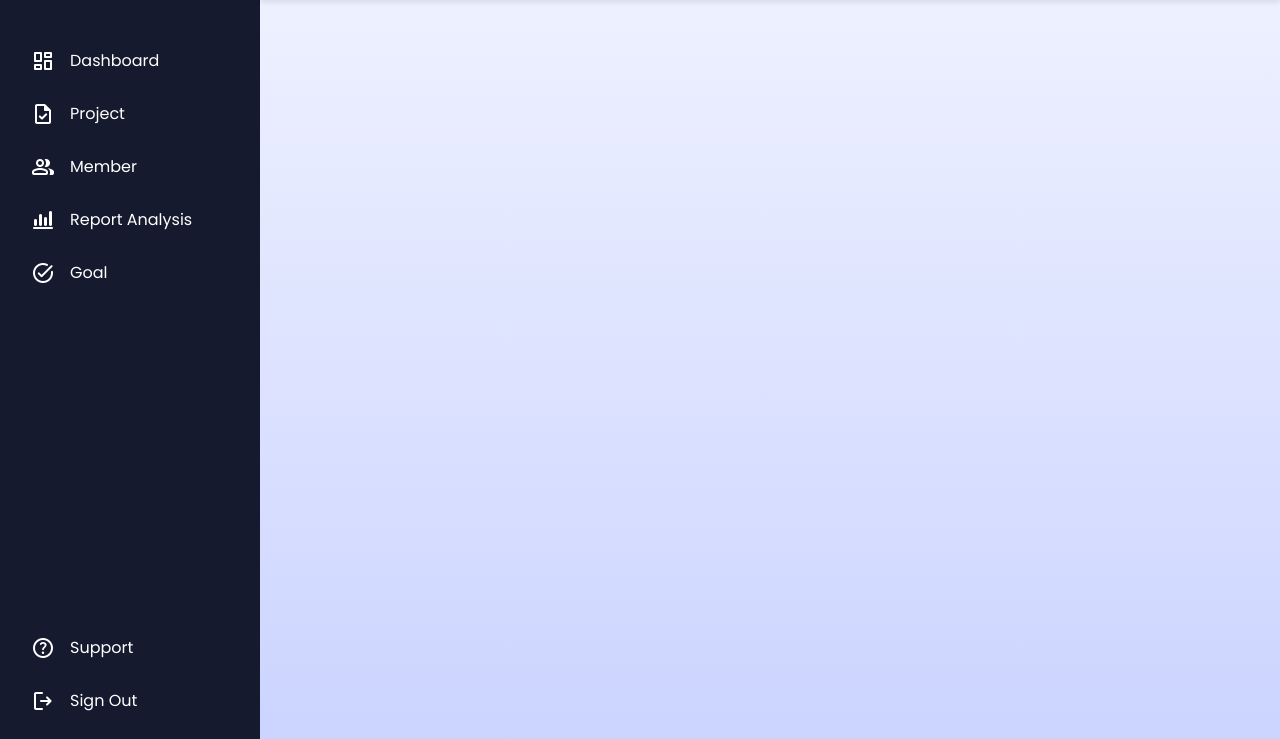
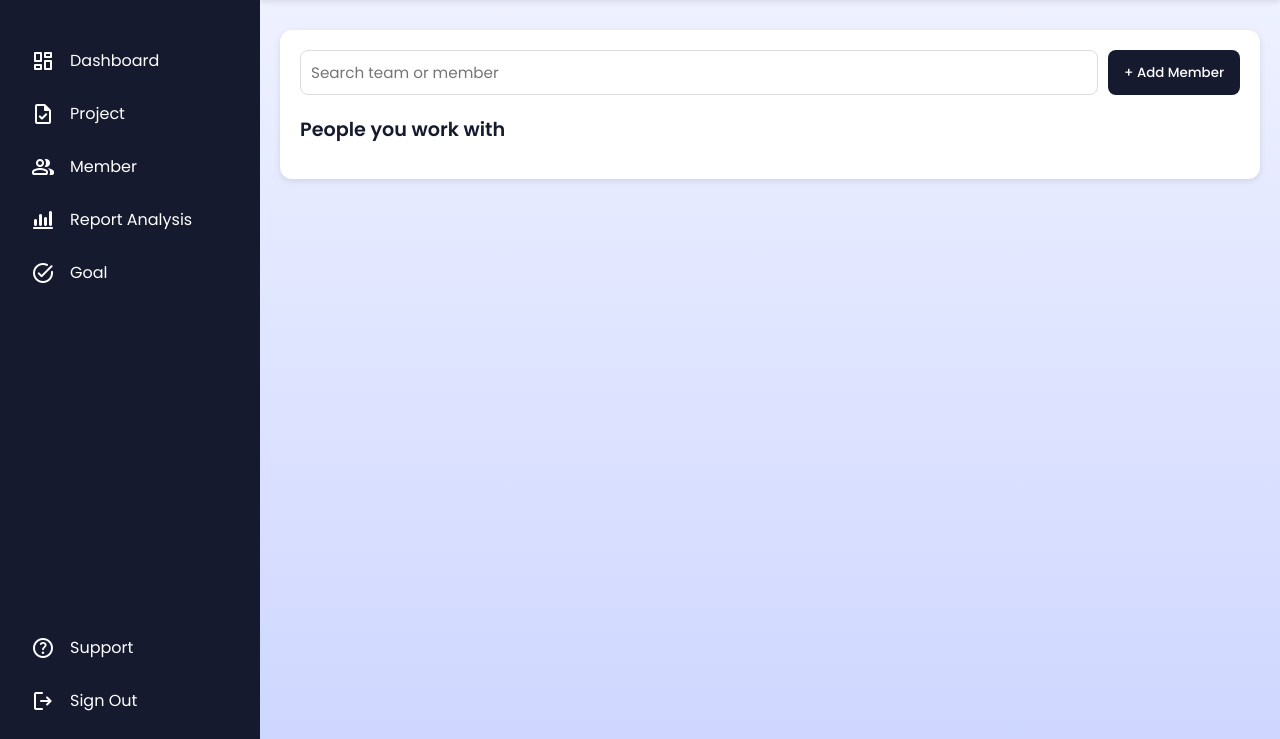
Before and after one commit to tjunjie1408/RWDD-Assignment, a PHP site: page /member.html in a window 1280 px wide. Shown: the part 60-799 px from the top of the page. Run offline with PHP 8.4, Linux system fonts and the light colour scheme; some libraries are stand-ins or nearby versions.

Commit message:
goal and member update

```diff
--- a/Front-end/main.css
+++ b/Front-end/main.css
@@ -393,11 +393,11 @@ header {
 }
 
 /* ---Modal (Create Goal 弹窗)--- */
-.modal.hidden {
+.goal.modal.hidden {
   display: none;
 }
 
-.modal {
+.goal.modal {
   position: fixed;
   top: 0; left: 0;
   width: 100%;
@@ -409,7 +409,7 @@ header {
   z-index: 200;
 }
 
-.modal-content {
+.goal-modal-content {
   background: #fff;
   padding: 25px;
   width: 380px;
@@ -417,7 +417,7 @@ header {
   box-shadow: 0 5px 15px rgba(0,0,0,0.2);
 }
 
-.modal-content h2 {
+.goal-modal-content h2 {
   margin-top: 0;
   margin-bottom: 15px;
   font-size: 1.3rem;
@@ -425,14 +425,14 @@ header {
   font-weight: 600;
 }
 
-.modal-content label {
+.goal-modal-content label {
   display: block;
   margin: 10px 0 5px;
   font-weight: 500;
   color: #333;
 }
 
-.modal-content input {
+.goal-modal-content input {
   width: 100%;
   padding: 10px;
   margin-bottom: 15px;
@@ -443,12 +443,12 @@ header {
   transition: border-color 0.3s ease;
 }
 
-.modal-content input:focus {
+.goal-modal-content input:focus {
   border-color: #007bff;
 }
 
 /* 弹窗按钮 */
-.modal-content button {
+.goal-modal-content button {
   margin-right: 10px;
   padding: 10px 14px;
   border: none;
@@ -495,3 +495,206 @@ header {
 #deleteGoalBtn:hover {
   background: #b02a37;
 }
+
+/* -------- Member Page Content -------- */
+.membercontent {
+  width: calc(100% - 260px);   /* 默认 sidebar 展开 */
+  margin-left: 260px;
+  margin-top: 70px;            /* 避开 header */
+  padding: 20px;
+  transition: all 0.3s ease;
+}
+
+.sidebar.collapsed ~ .membercontent {
+  width: calc(100% - 85px);    /* sidebar 收起时 */
+  margin-left: 85px;
+}
+
+/* 小屏幕时，内容全屏 */
+@media (max-width: 1024px) {
+  .membercontent {
+    width: 100%;
+    margin-left: 0;
+    margin-top: 70px; /* header 高度 */
+    padding: 15px;
+  }
+}
+
+/* -------- Team Section -------- */
+.team-section {
+  background: #fff;
+  border-radius: 12px;
+  padding: 20px;
+  box-shadow: 0 2px 6px rgba(0,0,0,0.1);
+}
+
+.team-section h3 {
+  margin: 20px 0 15px;
+  font-size: 1.2rem;
+  font-weight: 600;
+  color: #151A2E;
+}
+
+/* 顶部搜索 + Add Member 按钮 */
+.team-controls {
+  display: flex;
+  gap: 10px;
+  margin-bottom: 15px;
+  flex-wrap: wrap;  /* 小屏幕自动换行 */
+}
+
+.team-controls input {
+  flex: 1;
+  min-width: 200px;
+  padding: 10px;
+  border: 1px solid #ddd;
+  border-radius: 8px;
+  font-size: 0.95rem;
+}
+
+.team-controls button {
+  padding: 10px 16px;
+  background: #151A2E;
+  color: #fff;
+  border: none;
+  border-radius: 8px;
+  cursor: pointer;
+  font-weight: 500;
+  transition: background 0.3s ease, transform 0.2s ease;
+}
+
+.team-controls button:hover {
+  background: #2A2F4F;
+  transform: translateY(-2px);
+}
+
+/* -------- Member List (Grid) -------- */
+.member-list {
+  display: grid;
+  grid-template-columns: repeat(auto-fill, minmax(250px, 1fr));
+  gap: 20px;
+}
+
+/* 成员卡片 */
+.member-card {
+  background: #f9f9f9;
+  padding: 15px;
+  border-radius: 12px;
+  box-shadow: 0 2px 6px rgba(0,0,0,0.08);
+  transition: transform 0.2s ease;
+  cursor: pointer;
+}
+
+.member-card:hover {
+  transform: translateY(-4px);
+}
+
+.member-card h4 {
+  margin: 0 0 8px;
+  font-size: 1rem;
+  font-weight: 600;
+  color: #333;
+}
+
+.member-card p {
+  margin: 4px 0;
+  font-size: 0.9rem;
+  color: #666;
+}
+
+/* -------- Modal (Add / View Member) -------- */
+.modal {
+  display: none; /* 默认隐藏，由 JS 控制 */
+  position: fixed;
+  top: 0; left: 0;
+  width: 100%; height: 100%;
+  background: rgba(0,0,0,0.5);
+  z-index: 500;
+  justify-content: center;
+  align-items: center;
+}
+
+.member-modal-content {
+  position: relative;
+  background: #fff;
+  padding: 25px;
+  width: 90%;
+  max-width: 400px;
+  border-radius: 12px;
+  box-shadow: 0 5px 15px rgba(0,0,0,0.2);
+}
+
+.member-modal-content h2 {
+  margin: 0 0 15px;
+  font-size: 1.3rem;
+  font-weight: 600;
+  color: #151A2E;
+}
+
+.member-modal-content label {
+  display: block;
+  margin: 10px 0 5px;
+  font-weight: 500;
+  color: #333;
+}
+
+.member-modal-content input {
+  width: 100%;
+  padding: 10px;
+  border-radius: 8px;
+  border: 1px solid #ccc;
+  margin-bottom: 15px;
+  font-size: 0.95rem;
+}
+
+.member-modal-content button {
+  padding: 10px 14px;
+  border: none;
+  border-radius: 8px;
+  cursor: pointer;
+  font-size: 0.95rem;
+  font-weight: 500;
+}
+
+.member-modal-content button[type="submit"] {
+  background: #007bff;
+  color: #fff;
+}
+
+.member-modal-content button[type="submit"]:hover {
+  background: #0056b3;
+}
+
+.member-modal-header {
+  display: flex;
+  justify-content: space-between; /* 左右分布 */
+  align-items: center;           /* 垂直居中 */
+  margin-bottom: 15px;           /* 与表单内容保持间距 */
+}
+
+.member-modal-content .member-close {
+  position: absolute;
+  top: 20px;
+  right: 20px;
+}
+
+.member-close {
+  width: 40px;
+  height: 40px;
+  border-radius: 8px;
+  background: #ccc;
+  color: #333;
+  font-size: 20px;
+  font-weight: bold;
+  border: none;
+  cursor: pointer;
+  display: flex;
+  align-items: center;
+  justify-content: center;
+  transition: background 0.3s ease;
+}
+
+.member-close:hover {
+  background: #999;
+  color: #fff;
+}
--- a/Front-end/main.js
+++ b/Front-end/main.js
@@ -125,7 +125,7 @@ document.addEventListener("DOMContentLoaded", function () {
   calendar.render();
 
   // ===== Create Goal Modal =====
-  const modal = document.getElementById("taskModal");
+  const modal = document.getElementById("goaltaskModal");
   const closeBtn = document.getElementById("closeModalBtn");
   const saveBtn = document.getElementById("saveTaskBtn");
 
@@ -285,3 +285,98 @@ function getAllDates(start, end) {
     }
   });
 });
+
+// ===== Member Management =====
+document.addEventListener("DOMContentLoaded", () => {
+  const memberList = document.getElementById("memberList");
+  const addMemberBtn = document.getElementById("addMemberBtn");
+  const addMemberModal = document.getElementById("addMemberModal");
+  const viewMemberModal = document.getElementById("viewMemberModal");
+  const addMemberForm = document.getElementById("addMemberForm");
+  const memberDetails = document.getElementById("memberDetails");
+  const deleteMemberBtn = document.getElementById("deleteMemberBtn");
+  const searchInput = document.getElementById("searchMember");
+
+  let members = [];
+  let selectedMemberIndex = null;
+
+  // 打开 "Add Member" 弹窗
+  addMemberBtn.addEventListener("click", () => {
+    addMemberModal.style.display = "flex";
+  });
+
+  // 关闭所有弹窗
+  document.querySelectorAll(".member-close").forEach(closeBtn => {
+    closeBtn.addEventListener("click", () => {
+      addMemberModal.style.display = "none";
+      viewMemberModal.style.display = "none";
+    });
+  });
+
+  // 保存新增成员
+  addMemberForm.addEventListener("submit", (e) => {
+    e.preventDefault();
+    const name = document.getElementById("memberName").value;
+    const company = document.getElementById("memberCompany").value;
+    const task = document.getElementById("memberTask").value;
+
+    members.push({ name, company, task });
+    renderMembers();
+    addMemberForm.reset();
+    addMemberModal.style.display = "none";
+  });
+
+  // 渲染成员列表
+  function renderMembers(filter = "") {
+    memberList.innerHTML = "";
+    members
+      .filter(member =>
+        member.name.toLowerCase().includes(filter) ||
+        member.company.toLowerCase().includes(filter) ||
+        member.task.toLowerCase().includes(filter)
+      )
+      .forEach((member, index) => {
+        const card = document.createElement("div");
+        card.classList.add("member-card");
+        card.innerHTML = `
+          <div class="member-info">
+            <strong>${member.name}</strong>
+            <span>${member.company}</span>
+          </div>
+          <div class="member-task">
+            <span>Task: ${member.task}</span>
+          </div>
+        `;
+        card.addEventListener("click", () => {
+          selectedMemberIndex = index;
+          viewMember(member);
+        });
+        memberList.appendChild(card);
+      });
+  }
+
+  // 搜索成员
+  searchInput.addEventListener("input", (e) => {
+    const filter = e.target.value.toLowerCase();
+    renderMembers(filter);
+  });
+
+  // 查看成员详细资料
+  function viewMember(member) {
+    memberDetails.innerHTML = `
+      <p><strong>Name:</strong> ${member.name}</p>
+      <p><strong>Company:</strong> ${member.company}</p>
+      <p><strong>Previous Task:</strong> ${member.task}</p>
+    `;
+    viewMemberModal.style.display = "flex";
+  }
+
+  // 删除成员
+  deleteMemberBtn.addEventListener("click", () => {
+    if (selectedMemberIndex !== null) {
+      members.splice(selectedMemberIndex, 1);
+      renderMembers();
+      viewMemberModal.style.display = "none";
+    }
+  });
+});
--- a/Front-end/member.html
+++ b/Front-end/member.html
@@ -96,6 +96,54 @@
       </div>
       <img src="https://via.placeholder.com/150" alt="User Avatar" class="user-avatar" id="userAvatar">
     </div>
+    </header>
+
+    <main class="membercontent">
+    <section class="team-section">
+      <div class="team-header">
+        <div class="team-controls">
+          <input type="text" id="searchMember" placeholder="Search team or member">
+          <button id="addMemberBtn">+ Add Member</button>
+        </div>
+      </div>
+
+      <h3>People you work with</h3>
+      <div id="memberList" class="member-list">
+        <!-- 成员卡片由 JS 渲染 -->
+      </div>
+    </section>
+  </main>
+
+  <!-- 新增成员弹窗 -->
+  <div id="addMemberModal" class="modal">
+    <div class="member-modal-content">
+      <h2>Add Member</h2>
+
+      <button class="member-close">&times;</button>
+      <form id="addMemberForm">
+        <label>Name</label>
+        <input type="text" id="memberName" required>
+
+        <label>Company</label>
+        <input type="text" id="memberCompany" required>
+
+        <label>Previous Task</label>
+        <input type="text" id="memberTask" required>
+
+        <button type="submit">Save</button>
+      </form>
+    </div>
+  </div>
+
+  <!-- 查看成员详情弹窗 -->
+  <div id="viewMemberModal" class="member modal">
+    <div class="member-modal-content">
+      <span class="member-close">&times;</span>
+      <h2>Member Details</h2>
+      <div id="memberDetails"></div>
+      <button id="deleteMemberBtn">Delete Member</button>
+    </div>
+  </div>
 
     <script src="main.js"></script>
 </body>
```
Also changed, not shown: Front-end/goal.html (+5 -5 lines), 1 other file.
